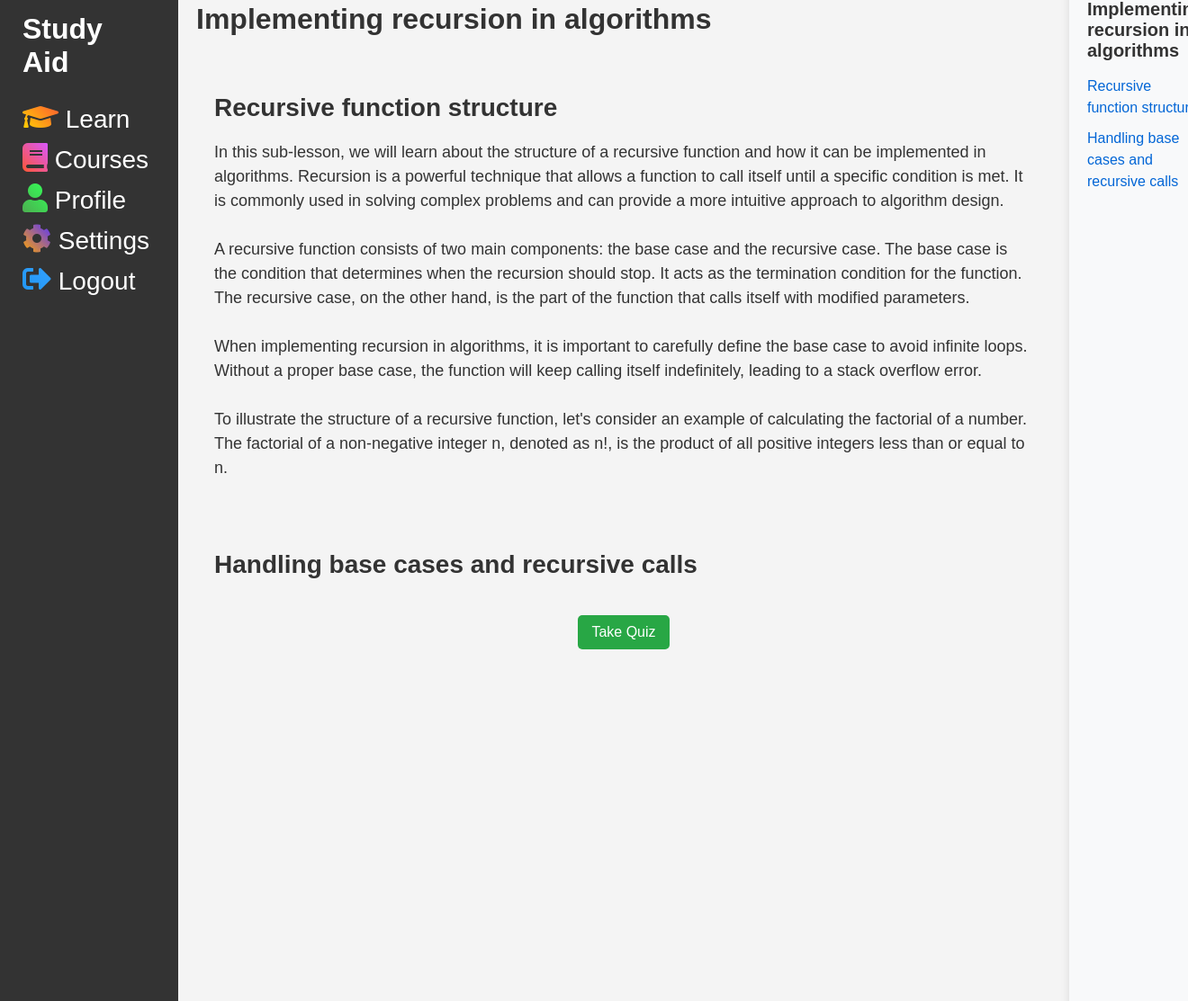
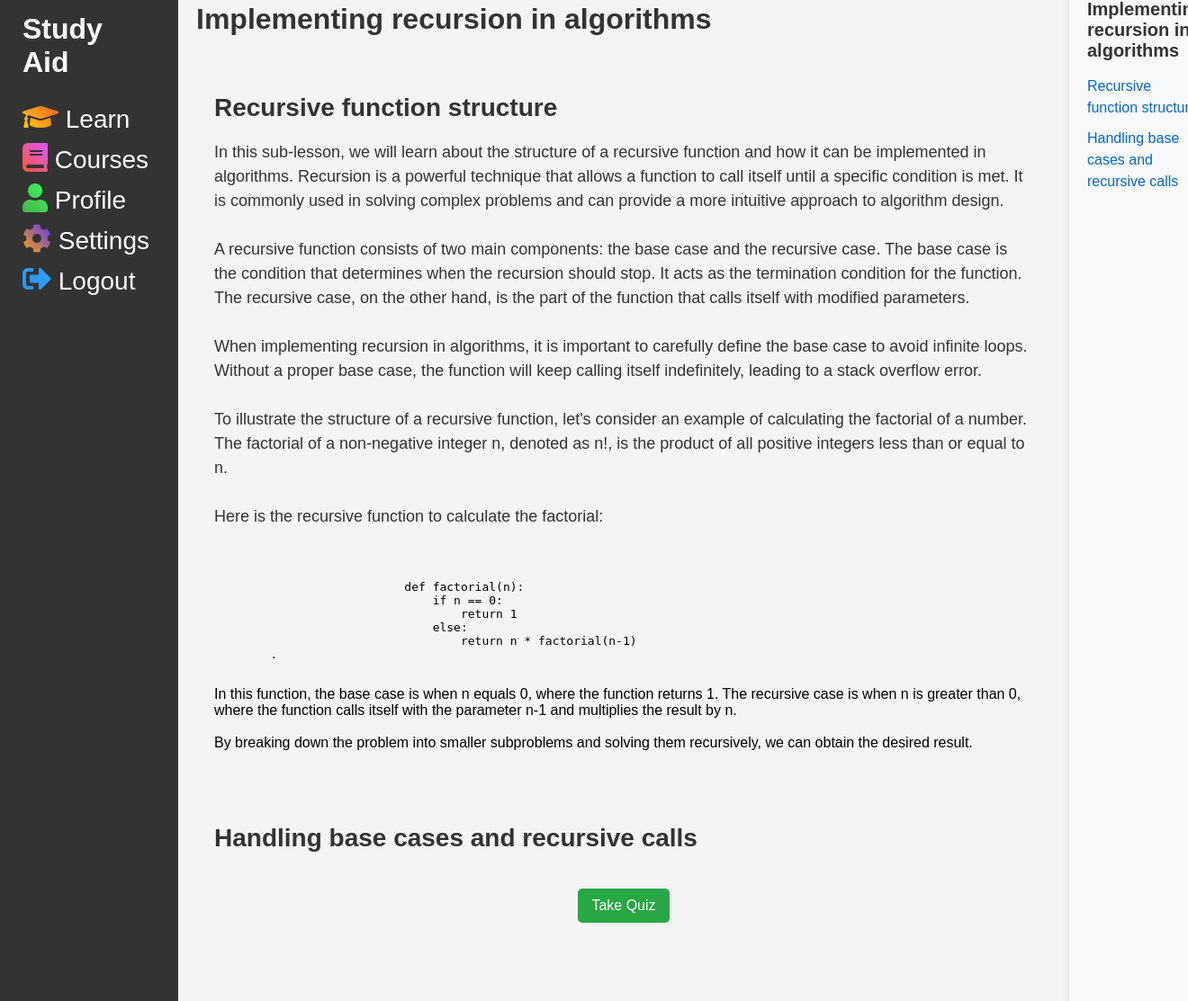
Before and after one commit to sally-20/InteractiveIntelligenceStudyAid, a Python web app: template templates/lessons/algbeglsn16.html in a window 1320 px wide; the page is wider, and only the part inside the window is pictured. Shown: the part 38-1151 px from the top of that part at 90% size. Run offline with Jinja, Linux system fonts and the light colour scheme; the template is opened without the code that fills it, so the values that code supplies are empty.

Commit message:
Update algbeglsn16.html

```diff
--- a/templates/lessons/algbeglsn16.html
+++ b/templates/lessons/algbeglsn16.html
@@ -389,7 +389,22 @@
                    <br>
                    When implementing recursion in algorithms, it is important to carefully define the base case to avoid infinite loops. Without a proper base case, the function will keep calling itself indefinitely, leading to a stack overflow error.<br>
                    <br>
-                   To illustrate the structure of a recursive function, let's consider an example of calculating the factorial of a number. The factorial of a non-negative integer n, denoted as n!, is the product of all positive integers less than or equal to n.
+                   To illustrate the structure of a recursive function, let's consider an example of calculating the factorial of a number. The factorial of a non-negative integer n, denoted as n!, is the product of all positive integers less than or equal to n.<br>
+                   <br>
+                   Here is the recursive function to calculate the factorial:<br>
+                   <br>
+                   <pre>
+                       <code>
+                           def factorial(n):
+                               if n == 0:
+                                   return 1
+                               else:
+                                   return n * factorial(n-1)
+        .              </code>
+                   </pre>
+                   In this function, the base case is when n equals 0, where the function returns 1. The recursive case is when n is greater than 0, where the function calls itself with the parameter n-1 and multiplies the result by n.<br>
+                   <br>
+                   By breaking down the problem into smaller subproblems and solving them recursively, we can obtain the desired result.
                 </p>
             </div>
             <!-- Sub Lesson 2 Content -->
```
